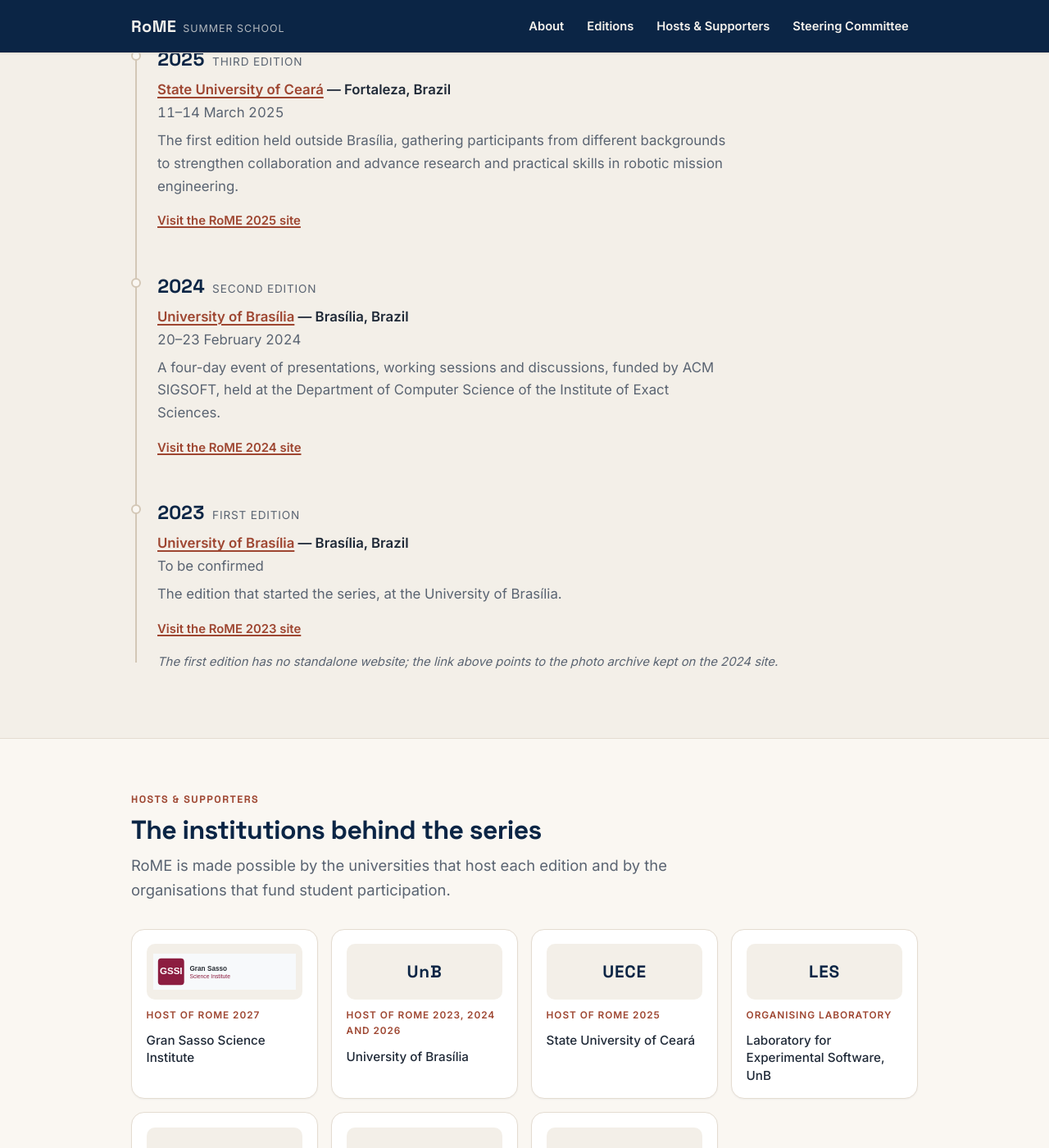
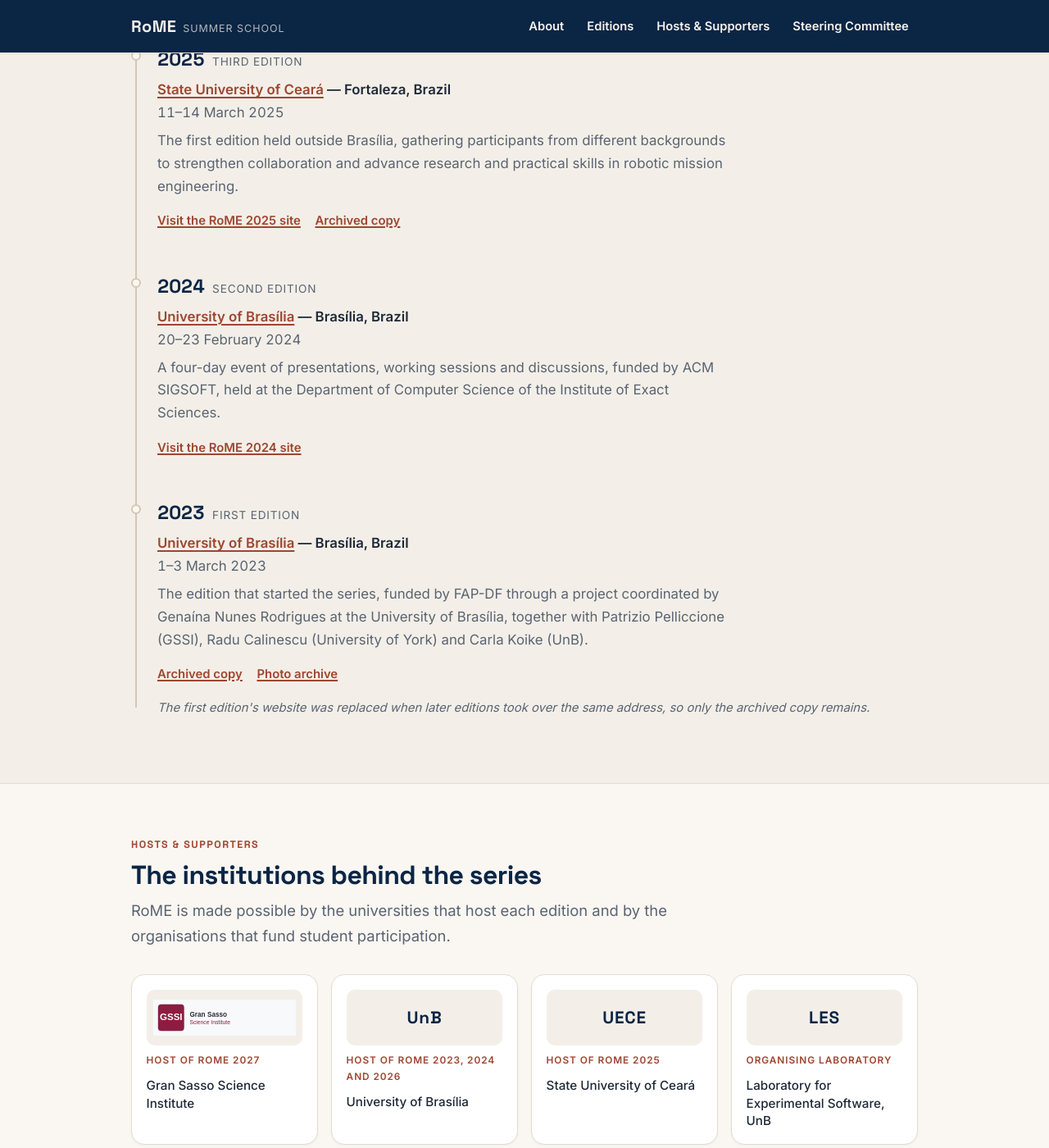
Before and after one commit to rome-school/rome-school.github.io, a Jekyll site: the page built from index.md, in a window 1280 px wide and 1400 px high, scrolled down 2506 px. Shown: the whole window at 82% size. Built offline with Jekyll 4.4.1, drawn with Linux system fonts in a browser that asks for light colours.

Commit message:
Record archived copies and recover the first edition's dates and organisers

```diff
--- a/_data/editions.yml
+++ b/_data/editions.yml
@@ -13,7 +13,9 @@
 #     host:      host institution, written out in full
 #     host_url:  institution homepage
 #     url:       the edition's own website (omit if it has none yet)
-#     mirror:    Internet Archive snapshot of `url` (see README)
+#     mirror:    Internet Archive snapshot, for editions whose site is gone or
+#                at risk (see README)
+#     photos:    optional link to a photo archive
 #     status:    upcoming | past
 #     blurb:     one or two sentences describing the edition
 #     highlights: optional list of notable things about the edition
@@ -58,6 +60,7 @@
   host: State University of Ceará
   host_url: https://www.uece.br/
   url: https://rome.gesaduece.com.br
+  mirror: https://web.archive.org/web/20250614012724/https://rome.gesaduece.com.br/
   status: past
   blurb: >-
     The first edition held outside Brasília, gathering participants from
@@ -82,15 +85,19 @@
 - number: 1
   year: 2023
   ordinal: First
-  dates: To be confirmed
+  dates: 1–3 March 2023
   city: Brasília
   country: Brazil
   host: University of Brasília
   host_url: https://www.unb.br/
-  url: https://lesunb.github.io/RoME/Previous/
+  mirror: https://web.archive.org/web/20230515192516/https://lesunb.github.io/RoME/
+  photos: https://lesunb.github.io/RoME/Previous/
   status: past
   blurb: >-
-    The edition that started the series, at the University of Brasília.
+    The edition that started the series, funded by FAP-DF through a project
+    coordinated by Genaína Nunes Rodrigues at the University of Brasília,
+    together with Patrizio Pelliccione (GSSI), Radu Calinescu (University of
+    York) and Carla Koike (UnB).
   note: >-
-    The first edition has no standalone website; the link above points to the
-    photo archive kept on the 2024 site.
+    The first edition's website was replaced when later editions took over the
+    same address, so only the archived copy remains.
--- a/_includes/editions.html
+++ b/_includes/editions.html
@@ -35,13 +35,16 @@
     </ul>
     {%- endif -%}
 
-    {%- if edition.url or edition.mirror -%}
+    {%- if edition.url or edition.mirror or edition.photos -%}
     <p class="edition__links">
       {%- if edition.url -%}
       <a href="{{ edition.url }}">Visit the RoME {{ edition.year }} site</a>
       {%- endif -%}
       {%- if edition.mirror -%}
       <a href="{{ edition.mirror }}">Archived copy</a>
+      {%- endif -%}
+      {%- if edition.photos -%}
+      <a href="{{ edition.photos }}">Photo archive</a>
       {%- endif -%}
     </p>
     {%- endif -%}
```
